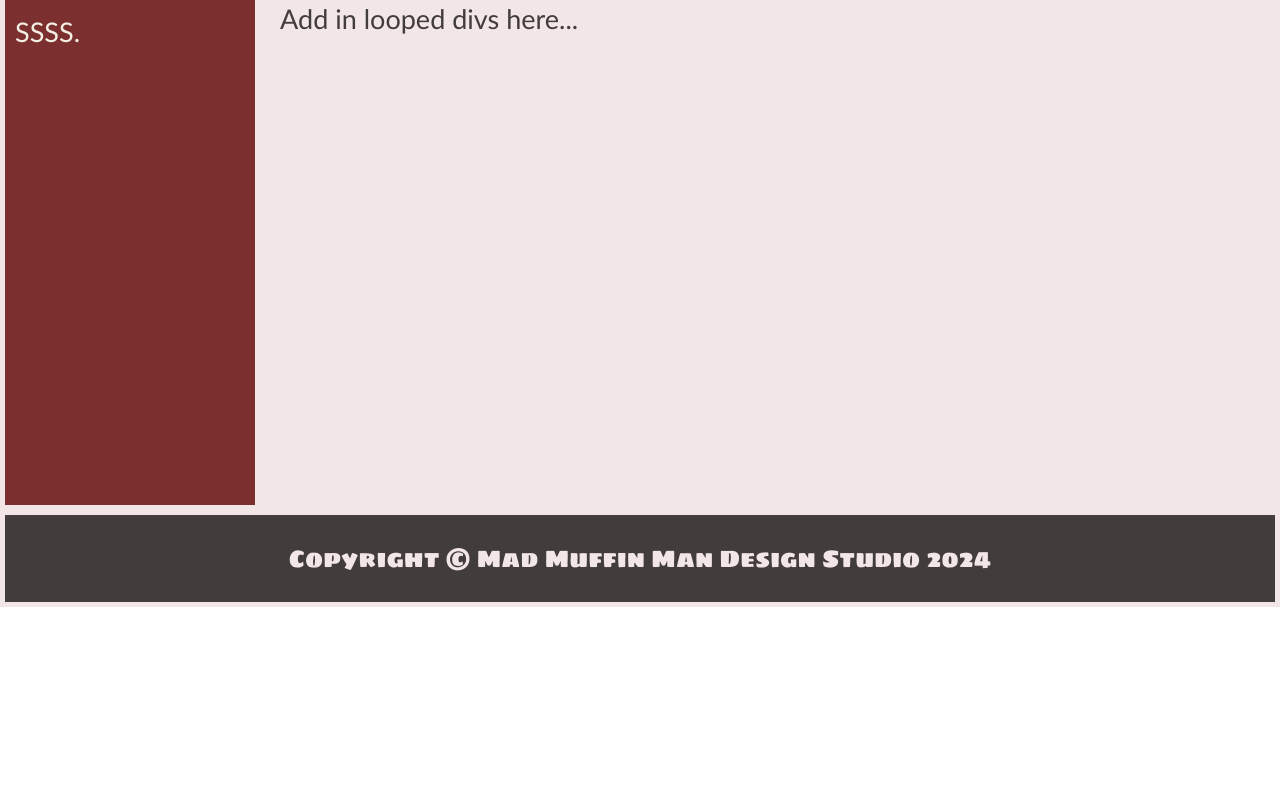
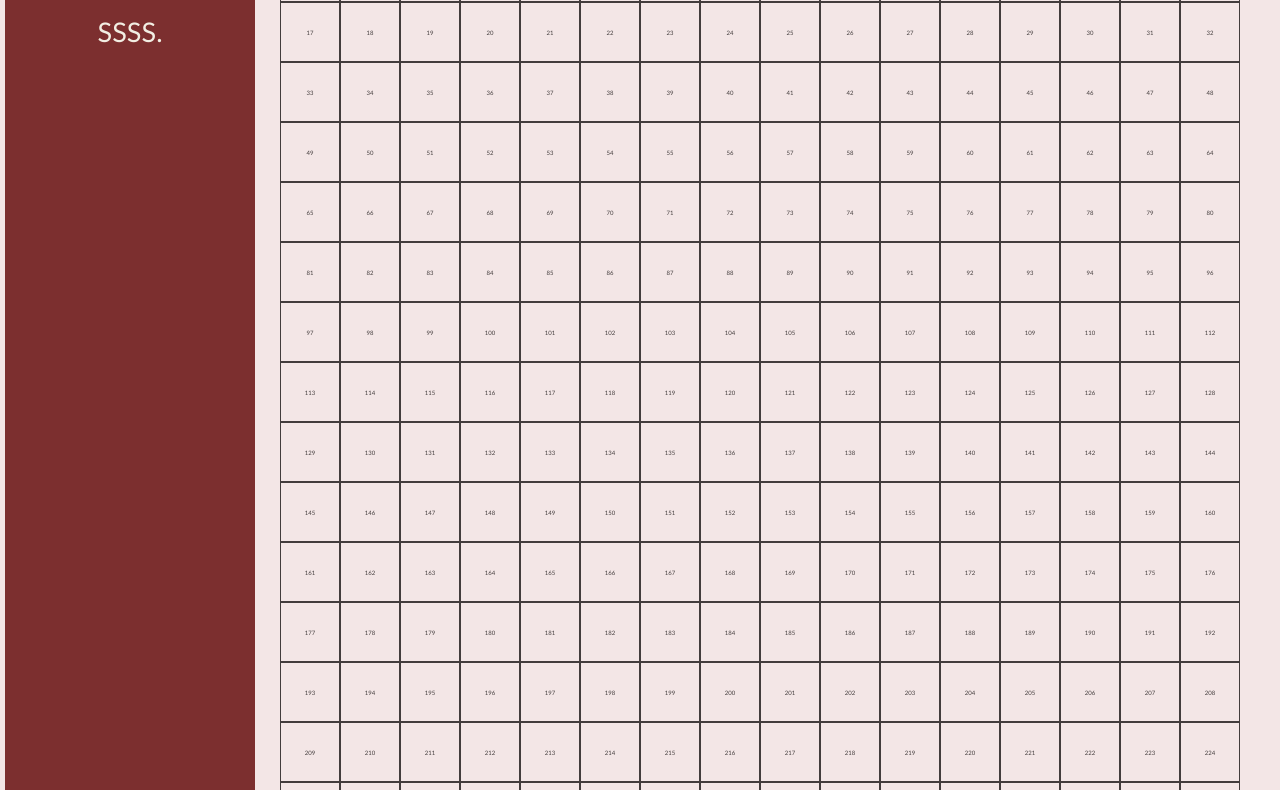
Before and after one commit to ariesGitterHub/odin-etch-a-sketch, a plain HTML site: page index.html in a window 1280 px wide. Shown: the part 193-983 px from the top of the page. Before the commit the page ends 800 px from the top, so only its background shows below. Drawn offline with Linux system fonts and the light colour scheme; a web font is replaced by a local one.

Commit message:
Started wiring up JS with div boxes

```diff
--- a/index.html
+++ b/index.html
@@ -4,13 +4,18 @@
 <head>
     <meta charset="UTF-8">
     <title>Test</title>
-    <link rel="stylesheet" href="styles.css">
+
 	<link rel="preconnect" href="https://fonts.googleapis.com">
 	<link rel="preconnect" href="https://fonts.gstatic.com" crossorigin>
 	<link rel="preconnect" href="https://fonts.gstatic.com" crossorigin>
 	<link href="https://fonts.googleapis.com/css2?family=UnifrakturCook:wght@700&display=swap" rel="stylesheet">
 	<link href="https://fonts.googleapis.com/css2?family=Noto+Color+Emoji&display=swap" rel="stylesheet">
     <link href="https://fonts.googleapis.com/css2?family=Sigmar+One&display=swap" rel="stylesheet">
+
+    <link rel="stylesheet" href="styles.css">
+
+    <script src="javascript.js" defer></script>
+
     <title>Unknown Etch-a-Sketch</title>
 </head>
 
@@ -22,23 +27,28 @@
 
 		<main-section>
 
-			<content-section>
-				<p>Directions or Intro goes here...</p>
-
-                <div-container>
-                    <p>Add in looped divs here...</p>
-                </div-container>
-
-			</content-section>
-
-			<aside >
+            <aside class="sidebar-left">
 				<h3>Controls</h3>
 				<aside-content>SSSS.
 				</aside-content>
 			</aside>
 
-			<!-- <aside class="sidebar2">
-				<p>Comment out but keep for now.</p>
+			<content-section>
+				<p></p>
+
+                <outer-div-container>
+                    <inner-div-container>
+
+                    </inner-div-container>
+                </outer-div-container>
+
+
+			</content-section>
+<!--
+			<aside class="sidebar-right">
+				<h3>BBBB</h3>
+				<aside-content>SSSS.
+				</aside-content>
 			</aside> -->
 
 		</main-section>
--- a/javascript.js
+++ b/javascript.js
@@ -0,0 +1,18 @@
+let blockNumber = 256;
+// let blockNumber = 144;
+// let blockNumber = 1000;
+
+let div = "";
+// const newDiv = document.createElement("div");
+
+const innerDivContainer = document.querySelector("inner-div-container");
+// console.log("TEST...");
+
+for (let i = 0; i < blockNumber; i++) {
+      div += `<div>${i + 1}</div>`;
+    }
+
+innerDivContainer.innerHTML = div;
+
+
+createBlocks();
--- a/styles.css
+++ b/styles.css
@@ -1,23 +1,11 @@
 /* UnifrakturCook Font */
 @import url('https://fonts.googleapis.com/css2?family=UnifrakturCook:wght@700&display=swap');
-
-.unifrakturCook {
-  font-family: 'UnifrakturCook', cursive;
-}
 
 /* Noto Color Emojis */
 @import url('https://fonts.googleapis.com/css2?family=Noto+Color+Emoji&display=swap');
 
-.emojiFont {
-  font-family: 'Noto Color Emoji', sans-serif;
-}
-
 /* Sigmar One Font */
 @import url('https://fonts.googleapis.com/css2?family=Sigmar+One&display=swap');
-
-.sigmarOne {
-    font-family: 'Sigmar One', sans-serif;
-}
 
 * {
   box-sizing: border-box;
@@ -49,6 +37,7 @@
     --title-text: 'Sigmar One', sans-serif;
     /* --header-text: 'UnifrakturCook', cursive;; */
     --main-text: 'Gill Sans', 'Gill Sans MT', Calibri, 'Trebuchet MS', sans-serif;;
+
 }
 
 
@@ -66,10 +55,10 @@ body {
   min-height: 100vh;
 }
 
-body, main-section {
-  display: flex;
-  flex: 1 1 auto;
-  flex-direction: column;
+body {
+    display: flex;
+        flex: 1 1 auto;
+        flex-direction: column;
 }
 
 
@@ -91,6 +80,12 @@ header, aside, footer {
 }
 
 /* MAIN SECTION */
+main-section {
+    display: flex;
+        flex: 1 1 auto;
+        justify-content: space-evenly;
+        align-items: space-evenly;
+}
 
 content-section {
     background-color: var(--white);
@@ -100,19 +95,56 @@ content-section {
 }
 
 content-section {
-  flex: 1 1 auto;
+  /* flex: 1 1 auto; */
+
 }
 
+outer-div-container {
+
+}
+
+inner-div-container {
+    display: flex;
+    flex-wrap: wrap;
+}
+
+div {
+    height: 60px;
+    width: 60px;
+    border: 1px solid var(--black);
+    display: flex;
+        align-items: center;
+        justify-content: center;
+    font-size: 6px;
+    /* margin: 5px; */
+}
+
+div:hover {
+    background-color: var(--wood);
+    color: var(--white);
+}
 /* ASIDE */
 
 aside {
   background: var(--red);
+  display: flex;
+    flex-direction: column;
+    justify-content: start;
+    align-items: center;
   text-align: left;
   padding: 0 10px 0 10px;
 }
 
 aside h3 {
    font-family: var(--title-text);
+}
+
+.sidebar-left {
+
+}
+
+.sidebar-right {
+
 }
 
 /* FOOTER */
```
